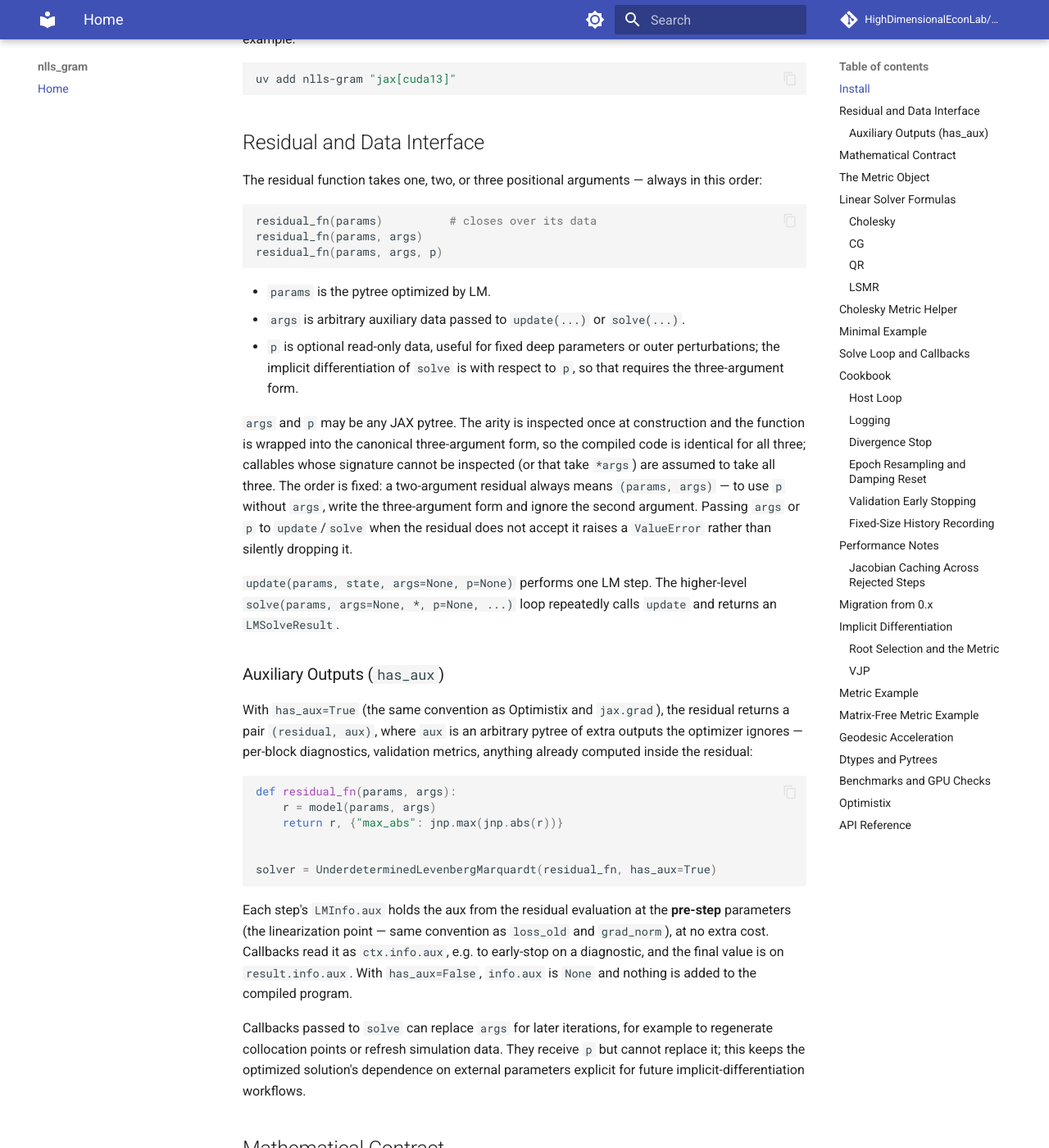
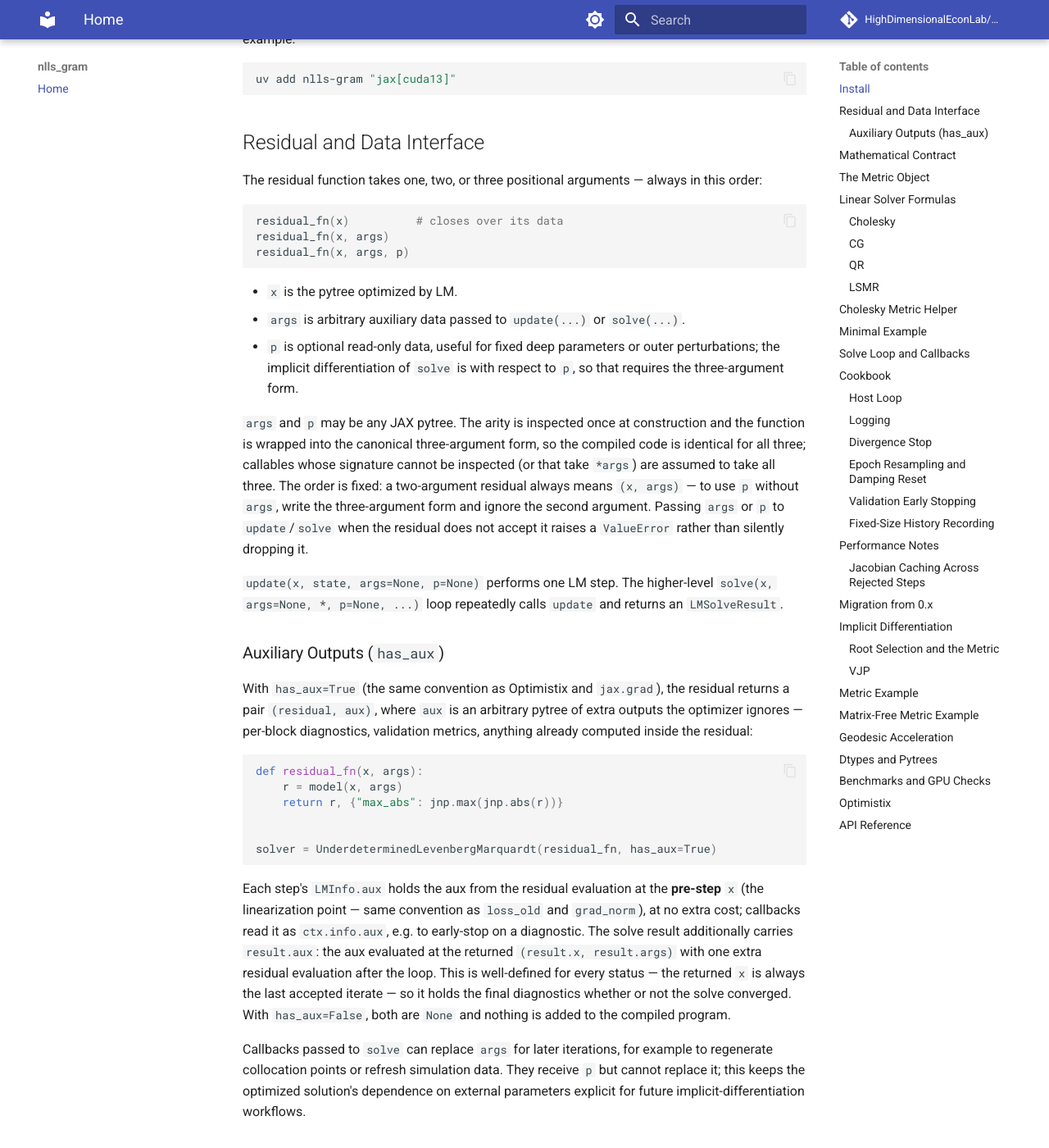
Before and after one commit to HighDimensionalEconLab/nlls_gram, an MkDocs documentation site: the page built from docs/index.md, in a window 1280 px wide and 1400 px high, scrolled down 487 px. Shown: the whole window at 82% size. Built offline with MkDocs 1.6.1 and Material for MkDocs 9.7.7, drawn with Linux system fonts in a browser that asks for light colours; comment, search, counter and statistics services are not loaded; some of the changed text lies outside the part shown.

Commit message:
feat!: rename params to x (x0 initial guess); result.aux at the solution
- The optimized pytree is now x — scipy least_squares convention,
  result.x like OptimizeResult — with x0 the initial guess in
  solve/init, freeing 'parameters' for the structural p. Callback
  protocol fields follow (ctx.x, ctx.x_old, LMSolveAction(x=...)); doc
  examples rename their data to ts/ys to avoid shadowing.
- LMSolveResult gains aux: with has_aux=True, one extra residual
  evaluation after the loop reports the aux at the returned
  (result.x, result.args). Well-defined for every status since x is
  always the last accepted iterate, so final diagnostics are available
  with or without convergence; None (and no extra evaluation) when
  has_aux is off. info.aux remains the free pre-step value.

Co-Authored-By: Mecha Perla (Claude) <noreply@anthropic.com>
Claude-Session: https://claude.ai/code/session_017FY9J1ReVbWEg6B8E9Dghh

````diff
--- a/docs/index.md
+++ b/docs/index.md
@@ -4,7 +4,7 @@
 JAX pytrees. It is designed for underdetermined or interpolating problems where
 the parameter dimension is often larger than the residual dimension.
 
-The solver is intentionally small: users provide `residual_fn(params, args, p)`,
+The solver is intentionally small: users provide `residual_fn(x, args, p)`,
 and `UnderdeterminedLevenbergMarquardt` exposes `init()`, `update(...)`, and
 `solve(...)`. It does not depend on Flax, NNX, Optax, or any model framework.
 
@@ -27,12 +27,12 @@ The residual function takes one, two, or three positional arguments — always
 in this order:
 
 ```python
-residual_fn(params)          # closes over its data
-residual_fn(params, args)
-residual_fn(params, args, p)
+residual_fn(x)          # closes over its data
+residual_fn(x, args)
+residual_fn(x, args, p)
 ```
 
-- `params` is the pytree optimized by LM.
+- `x` is the pytree optimized by LM.
 - `args` is arbitrary auxiliary data passed to `update(...)` or `solve(...)`.
 - `p` is optional read-only data, useful for fixed deep parameters or outer
   perturbations; the implicit differentiation of `solve` is with respect to
@@ -43,13 +43,13 @@ construction and the function is wrapped into the canonical three-argument
 form, so the compiled code is identical for all three; callables whose
 signature cannot be inspected (or that take `*args`) are assumed to take all
 three. The order is fixed: a two-argument residual always means
-`(params, args)` — to use `p` without `args`, write the three-argument form and
+`(x, args)` — to use `p` without `args`, write the three-argument form and
 ignore the second argument. Passing `args` or `p` to `update`/`solve` when the
 residual does not accept it raises a `ValueError` rather than silently
 dropping it.
 
-`update(params, state, args=None, p=None)` performs one LM step. The higher-level
-`solve(params, args=None, *, p=None, ...)` loop repeatedly calls `update` and
+`update(x, state, args=None, p=None)` performs one LM step. The higher-level
+`solve(x, args=None, *, p=None, ...)` loop repeatedly calls `update` and
 returns an `LMSolveResult`.
 
 ### Auxiliary Outputs (`has_aux`)
@@ -60,8 +60,8 @@ of extra outputs the optimizer ignores — per-block diagnostics, validation
 metrics, anything already computed inside the residual:
 
 ```python
-def residual_fn(params, args):
-    r = model(params, args)
+def residual_fn(x, args):
+    r = model(x, args)
     return r, {"max_abs": jnp.max(jnp.abs(r))}
 
 
@@ -69,11 +69,15 @@ solver = UnderdeterminedLevenbergMarquardt(residual_fn, has_aux=True)
 ```
 
 Each step's `LMInfo.aux` holds the aux from the residual evaluation at the
-**pre-step** parameters (the linearization point — same convention as
-`loss_old` and `grad_norm`), at no extra cost. Callbacks read it as
-`ctx.info.aux`, e.g. to early-stop on a diagnostic, and the final value is on
-`result.info.aux`. With `has_aux=False`, `info.aux` is `None` and nothing is
-added to the compiled program.
+**pre-step** `x` (the linearization point — same convention as `loss_old`
+and `grad_norm`), at no extra cost; callbacks read it as `ctx.info.aux`,
+e.g. to early-stop on a diagnostic. The solve result additionally carries
+`result.aux`: the aux evaluated at the returned `(result.x, result.args)`
+with one extra residual evaluation after the loop. This is well-defined for
+every status — the returned `x` is always the last accepted iterate — so it
+holds the final diagnostics whether or not the solve converged. With
+`has_aux=False`, both are `None` and nothing is added to the compiled
+program.
 
 Callbacks passed to `solve` can replace `args` for later iterations, for example
 to regenerate collocation points or refresh simulation data. They receive `p`
@@ -247,28 +251,28 @@ import jax.numpy as jnp
 from nlls_gram import UnderdeterminedLevenbergMarquardt
 
 
-def residual_fn(params, args):
-    x, y = args
-    return params["a"] * jnp.exp(params["b"] * x) - y
+def residual_fn(x, args):
+    ts, ys = args
+    return x["a"] * jnp.exp(x["b"] * ts) - ys
 
 
-x = jnp.linspace(0.0, 2.0, 20)
-y = 2.0 * jnp.exp(-1.0 * x)
-params = {"a": 1.0, "b": 0.0}
+ts = jnp.linspace(0.0, 2.0, 20)
+ys = 2.0 * jnp.exp(-1.0 * ts)
+x = {"a": 1.0, "b": 0.0}
 
 solver = UnderdeterminedLevenbergMarquardt(residual_fn, init_damping=1e-2)
-state = solver.init(params, (x, y))
+state = solver.init(x, (ts, ys))
 
 
 @jax.jit
-def train_step(params, state):
-    return solver.update(params, state, (x, y))
+def train_step(x, state):
+    return solver.update(x, state, (ts, ys))
 
 
 for _ in range(50):
-    params, state, info = train_step(params, state)
+    x, state, info = train_step(x, state)
 
-print(params["a"], params["b"])
+print(x["a"], x["b"])
 ```
 
 ## Solve Loop and Callbacks
@@ -277,13 +281,13 @@ print(params["a"], params["b"])
 
 ```python
 result = solver.solve(
-    params,
-    args=(x, y),
+    x,
+    args=(ts, ys),
     p=None,
     max_steps=100,
     atol=1e-8,
 )
-params = result.params
+x = result.x
 ```
 
 `max_steps` is always enforced. Three optional tolerances stop with
@@ -326,13 +330,13 @@ Callbacks receive an `LMSolveContext`:
 | Field | Meaning |
 | --- | --- |
 | `step` | One-based step number just completed. |
-| `params`, `state`, `info` | Accepted/rejected step result and LM diagnostics. |
-| `params_old`, `state_old` | Values before that step. |
+| `x`, `state`, `info` | Accepted/rejected step result and LM diagnostics. |
+| `x_old`, `state_old` | Values before that step. |
 | `initial_state` | State supplied to `solve` or created by `init`. |
 | `args`, `p`, `user_state` | Current auxiliary data, read-only external data, and user state. |
 
 A callback returns `None` or `LMSolveAction(...)`. Omitted action fields are left
-unchanged. The callback may set `stop`, `status`, `params`, `state`, `args`, or
+unchanged. The callback may set `stop`, `status`, `x`, `state`, `args`, or
 `user_state`; it cannot replace `p`.
 
 Under `jit=True`, callbacks must be JAX-traceable and return the same pytree
@@ -356,8 +360,8 @@ def stopping_callback(ctx):
 
 
 result = solver.solve(
-    params,
-    args=(x, y),
+    x,
+    args=(ts, ys),
     max_steps=100,
     callback=stopping_callback,
 )
@@ -383,10 +387,10 @@ import time
 
 train_step = jax.jit(solver.update)
 
-state = solver.init(params, args)
+state = solver.init(x, args)
 start = time.perf_counter()
 for step in range(max_steps):
-    params, state, info = train_step(params, state, args)
+    x, state, info = train_step(x, state, args)
     if not bool(jnp.isfinite(info.loss_candidate)):
         break  # diverged
     if float(info.loss) < loss_threshold:
@@ -413,7 +417,7 @@ def logging_callback(ctx):
     )
 
 
-result = solver.solve(params, args, atol=1e-8, callback=logging_callback)
+result = solver.solve(x, args, atol=1e-8, callback=logging_callback)
 ```
 
 To log every `k`-th step, gate the print with `jax.lax.cond` rather than a
@@ -476,7 +480,7 @@ def epoch_callback(ctx):
 
 
 result = solver.solve(
-    params,
+    x,
     sample_data(key0),
     max_steps=800,
     callback=epoch_callback,
@@ -486,7 +490,7 @@ result = solver.solve(
 
 (`dataclasses` here is the standard-library module.) This recipe composes
 with `cache_jacobian=True` without extra care: any action that returns
-`params` or `args` invalidates the Jacobian cache automatically.
+`x` or `args` invalidates the Jacobian cache automatically.
 
 ### Validation Early Stopping
 
@@ -495,7 +499,7 @@ their thresholds:
 
 ```python
 def validation_callback(ctx):
-    val_residual = validation_residual_fn(ctx.params, val_data)
+    val_residual = validation_residual_fn(ctx.x, val_data)
     val_mse = jnp.mean(val_residual**2)
     return LMSolveAction(stop=val_mse < val_threshold)
 ```
@@ -525,7 +529,7 @@ def history_callback(ctx):
 
 
 result = solver.solve(
-    params,
+    x,
     args,
     max_steps=max_steps,
     callback=history_callback,
@@ -550,7 +554,7 @@ losses = result.user_state["loss"][: int(result.steps)]
   candidate residual evaluation; geodesic acceleration adds a
   forward-over-forward directional derivative and, only when the ratio gate
   passes, one more residual evaluation.
-- Dtypes flow from `params` and the residual; keep everything in one dtype to
+- Dtypes flow from `x` and the residual; keep everything in one dtype to
   avoid promotions.
 
 ### Jacobian Caching Across Rejected Steps
@@ -568,14 +572,14 @@ matrix-free solvers never materialize a Jacobian, so it is ignored for them.
 solver = UnderdeterminedLevenbergMarquardt(
     residual_fn, init_damping=1e-2, cache_jacobian=True
 )
-state = solver.init(params=params, args=args)  # params required to size the cache
+state = solver.init(x0, args)  # x0 required to size the cache
 ```
 
 Caveats:
 
-- The cache is valid only while `params`, `args`, and `p` are all unchanged.
+- The cache is valid only while `x`, `args`, and `p` are all unchanged.
   Inside `solve`, invalidation is automatic: an accepted step invalidates it,
-  and so does any callback action that returns `params` or `args` (epoch
+  and so does any callback action that returns `x` or `args` (epoch
   resampling and similar recipes need no extra care — the step after a data
   swap always recomputes). The one remaining hazard is a **manual `update()`
   loop** that changes `args` between steps (minibatching): there the solver
@@ -594,12 +598,15 @@ Caveats:
 
 ## Migration from 0.x
 
-- `residual_fn(params, batch)` is now `residual_fn(params, args)` (or with a
+- The optimized pytree is now called `x` (`x0` for the initial guess in
+  `solve`/`init`), freeing "parameters" for the structural parameters `p`;
+  `result.params` is now `result.x`.
+- `residual_fn(params, batch)` is now `residual_fn(x, args)` (or with a
   third read-only `p` argument); `update(params, state, batch)` is
-  `update(params, state, args, p=None)`. One-argument residuals that close
+  `update(x, state, args, p=None)`. One-argument residuals that close
   over their data are also accepted. The name `args` follows Optimistix;
   `aux` is reserved for extra residual *outputs* via `has_aux=True`.
-- `init(dtype)` is now `init(params, args, p=...)` — the state dtype is
+- `init(dtype)` is now `init(x0, args, p=...)` — the state dtype is
   inferred from one residual evaluation instead of being passed by hand.
   `solve` no longer takes `dtype`.
 - The four `metric_*` constructor kwargs and the dict-returning
@@ -615,23 +622,23 @@ Caveats:
 parameters:
 
 ```python
-solver.solve(params0, args, p=p).params
+solver.solve(x0, args, p=p).x
 ```
 
 The custom rule is not defined on the per-step `update(...)` interface, and it
 does not differentiate through the LM iterations. It differentiates the residual
 equation at the returned solution. For implicit differentiation, use a fixed
-`args` and read the differentiated value from `result.params`.
+`args` and read the differentiated value from `result.x`.
 
 Here `p` means the external pytree argument passed to the residual function:
 
 ```python
-residual_fn(params, args, p)
+residual_fn(x, args, p)
 ```
 
 It does not mean LM hyperparameters such as `init_damping`, `max_steps`,
 `atol`, callback choices, or metric callbacks. The custom rule treats `args` and
-the initial guess `params0` as fixed for this derivative.
+the initial guess `x0` as fixed for this derivative.
 
 ### Root Selection and the Metric
 
@@ -707,7 +714,7 @@ applied as \(P x = S S^\top x\) using `metric.inv_sqrt` and
 ### VJP
 
 The transpose of the same map gives the VJP. For a cotangent
-\(\bar\theta\) on `result.params`, solve
+\(\bar\theta\) on `result.x`, solve
 
 $$
 (J_\theta P J_\theta^\top)y = J_\theta P\bar\theta,
@@ -742,17 +749,17 @@ solver = UnderdeterminedLevenbergMarquardt(residual, init_damping=1e-2)
 theta0 = jnp.zeros(2)
 
 
-def solved_params(p):
-    return solver.solve(theta0, p=p, max_steps=80, atol=1e-6).params
+def solved_x(p):
+    return solver.solve(theta0, p=p, max_steps=80, atol=1e-6).x
 
 
 theta, theta_dot = jax.jvp(
-    solved_params,
+    solved_x,
     (jnp.asarray(3.0),),
     (jnp.asarray(0.7),),
 )
 
-theta, pullback = jax.vjp(solved_params, jnp.asarray(3.0))
+theta, pullback = jax.vjp(solved_x, jnp.asarray(3.0))
 (p_bar,) = pullback(jnp.array([3.0, 4.0]))
 ```
 
@@ -832,7 +839,7 @@ with a custom metric.
 
 ## Dtypes and Pytrees
 
-Dtypes flow from `params` and the residual: every internal scalar (damping,
+Dtypes flow from `x` and the residual: every internal scalar (damping,
 damping factors, tolerances, metric quantities) is cast to the residual dtype,
 so a float32 problem computes purely in float32 and a float64 problem purely
 in float64 — no example needs explicit dtypes beyond its data. Enable x64
@@ -844,7 +851,7 @@ import jax
 jax.config.update("jax_enable_x64", True)
 ```
 
-`init(params, args, p=...)` mirrors `update`'s data arguments: it evaluates
+`init(x0, args, p=...)` mirrors `update`'s data arguments: it evaluates
 the residual once and types the state (and any Jacobian cache buffers) from
 the actual problem, so there is no dtype argument to get wrong — including
 for problems that do not use the default float (e.g. a float32 problem with
@@ -854,7 +861,7 @@ currently fails for float32 problems when x64 is enabled, due to a
 dtype-promotion bug inside Lineax's LSMR; the other three solvers handle that
 mixed configuration.
 
-`update` optimizes exactly the `params` pytree you pass. With Flax NNX, pass only
+`update` optimizes exactly the `x` pytree you pass. With Flax NNX, pass only
 the trainable state to the solver and merge it with frozen state inside
 `residual_fn`; the solver itself remains NNX-agnostic.
 
````
Also changed, not shown: README.md (+17 -17 lines), 3 other files.
